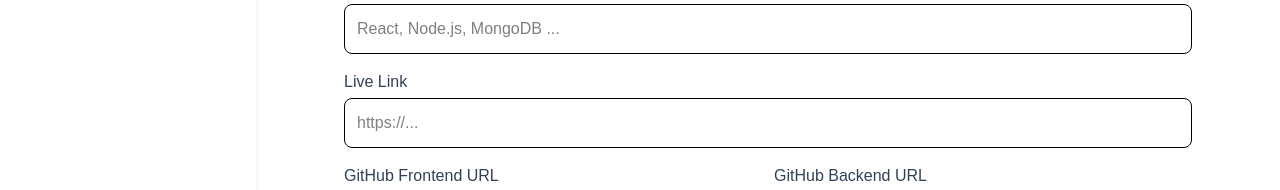
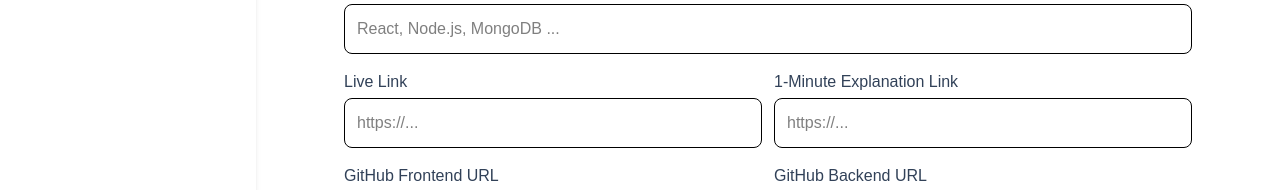
Before and after one commit to developerMohib/mohibullahmohim, a Next.js app: page /dashboard/create-project in a window 1280 px wide. Shown: the part 479-669 px from the top of the page. Built offline with nearby package versions, Linux system fonts and the light colour scheme; no server answers.

Commit message:
feat: add oneMinuteExplainLink field and improve project creation error handling

```diff
--- a/components/dashboard/CreateProjectForm.tsx
+++ b/components/dashboard/CreateProjectForm.tsx
@@ -13,7 +13,7 @@ const MAX_HIGHLIGHTS = 5;
 const optionalFields = [
   "role",
   "category",
-  "liveLink",
+  "liveLink", "oneMinuteExplainLink",
   "githubFrontendUrl",
   "githubBackendUrl",
   "description",
@@ -101,16 +101,24 @@ export default function CreateProjectPage() {
 
     try {
       const res = await axiosInstance.post("/project/creation", formData);
-
+      if (!res.data.success) {
+        Swal.fire({
+          icon: "error",
+          title: "Failed to create project",
+          text: res.data.message || "An error occurred",
+        });
+        return;
+      }
+      if (res.data.success) {
         Swal.fire({
           icon: "success",
           title: res.data.message || "Project created",
           timer: 1500,
           showConfirmButton: false,
         });
-
         router.push("/dashboard/projects");
         router.refresh();
+      }
     } catch (error: unknown) {
       Swal.fire({
         icon: "error",
@@ -219,6 +227,7 @@ export default function CreateProjectPage() {
           />
         </div>
 
+        <div className="grid grid-cols-1 md:grid-cols-2 gap-3">
           <div>
             <label htmlFor="liveLink" className={labelCls}>Live Link</label>
             <input
@@ -229,6 +238,21 @@ export default function CreateProjectPage() {
               className={inputCls}
             />
           </div>
+
+          <div>
+            <label htmlFor="oneMinuteExplainLink" className={labelCls}>1-Minute Explanation Link</label>
+            <input
+              id="oneMinuteExplainLink"
+              name="oneMinuteExplainLink"
+              type="url"
+              placeholder="https://..."
+              className={inputCls}
+            />
+          </div>
+        </div>
+
+
+
 
         <div className="grid grid-cols-1 md:grid-cols-2 gap-3">
           <div>
```
Lines whose indentation alone changed are shown as unchanged.
